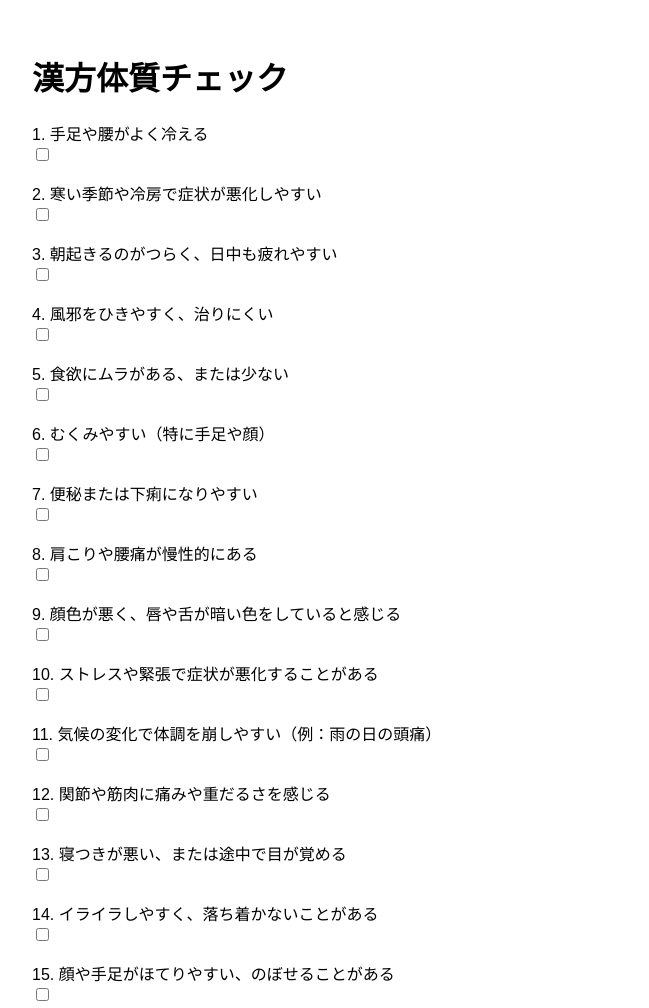
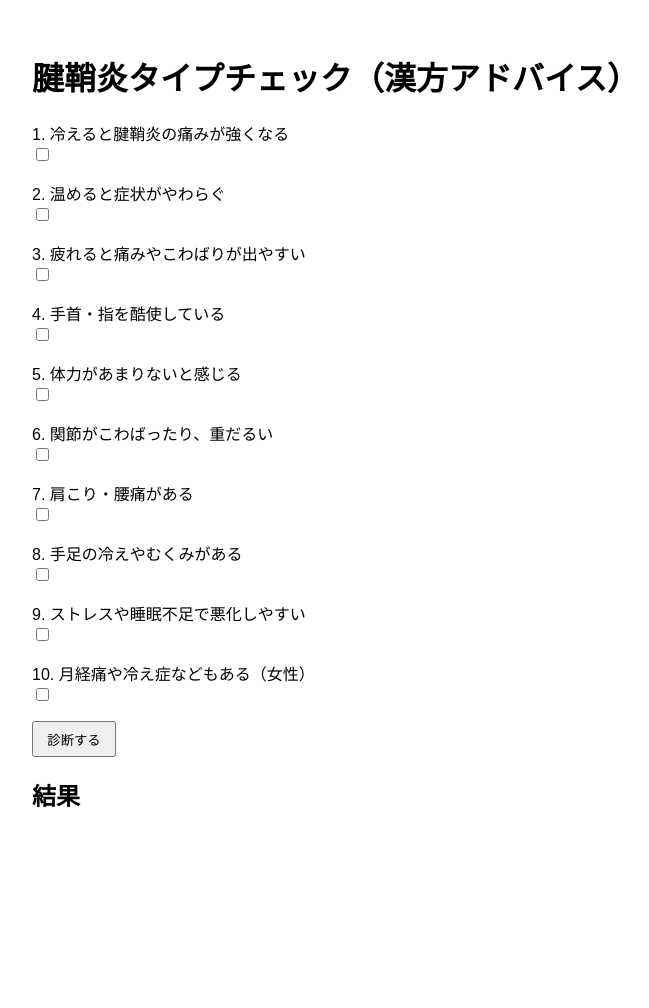
Before and after one commit to sssjngy/Kanpo-for-Kenshoen, a plain HTML site: page index.html in a window 1280 px wide. Shown: the top 1008 px of the page, without its empty margins (308-957 px from the left). After the commit the page ends 864 px from the top, so only its background shows below. Drawn offline with Linux system fonts and the light colour scheme.

Commit message:
Add files via upload

```diff
--- a/index.html
+++ b/index.html
@@ -3,7 +3,7 @@
 <html lang="ja">
 <head>
   <meta charset="UTF-8">
-  <title>漢方体質チェック</title>
+  <title>腱鞘炎タイプチェック</title>
   <style>
     body { font-family: sans-serif; padding: 2em; max-width: 600px; margin: auto; }
     .question { margin-bottom: 1em; }
@@ -11,23 +11,18 @@
   </style>
 </head>
 <body>
-  <h1>漢方体質チェック</h1>
+  <h1>腱鞘炎タイプチェック（漢方アドバイス）</h1>
   <form id="checkForm">
-    <div class="question">1. 手足や腰がよく冷える<br><input type="checkbox" name="q1"></div>
-    <div class="question">2. 寒い季節や冷房で症状が悪化しやすい<br><input type="checkbox" name="q2"></div>
-    <div class="question">3. 朝起きるのがつらく、日中も疲れやすい<br><input type="checkbox" name="q3"></div>
-    <div class="question">4. 風邪をひきやすく、治りにくい<br><input type="checkbox" name="q4"></div>
-    <div class="question">5. 食欲にムラがある、または少ない<br><input type="checkbox" name="q5"></div>
-    <div class="question">6. むくみやすい（特に手足や顔）<br><input type="checkbox" name="q6"></div>
-    <div class="question">7. 便秘または下痢になりやすい<br><input type="checkbox" name="q7"></div>
-    <div class="question">8. 肩こりや腰痛が慢性的にある<br><input type="checkbox" name="q8"></div>
-    <div class="question">9. 顔色が悪く、唇や舌が暗い色をしていると感じる<br><input type="checkbox" name="q9"></div>
-    <div class="question">10. ストレスや緊張で症状が悪化することがある<br><input type="checkbox" name="q10"></div>
-    <div class="question">11. 気候の変化で体調を崩しやすい（例：雨の日の頭痛）<br><input type="checkbox" name="q11"></div>
-    <div class="question">12. 関節や筋肉に痛みや重だるさを感じる<br><input type="checkbox" name="q12"></div>
-    <div class="question">13. 寝つきが悪い、または途中で目が覚める<br><input type="checkbox" name="q13"></div>
-    <div class="question">14. イライラしやすく、落ち着かないことがある<br><input type="checkbox" name="q14"></div>
-    <div class="question">15. 顔や手足がほてりやすい、のぼせることがある<br><input type="checkbox" name="q15"></div>
+    <div class="question">1. 冷えると腱鞘炎の痛みが強くなる<br><input type="checkbox" name="q1"></div>
+    <div class="question">2. 温めると症状がやわらぐ<br><input type="checkbox" name="q2"></div>
+    <div class="question">3. 疲れると痛みやこわばりが出やすい<br><input type="checkbox" name="q3"></div>
+    <div class="question">4. 手首・指を酷使している<br><input type="checkbox" name="q4"></div>
+    <div class="question">5. 体力があまりないと感じる<br><input type="checkbox" name="q5"></div>
+    <div class="question">6. 関節がこわばったり、重だるい<br><input type="checkbox" name="q6"></div>
+    <div class="question">7. 肩こり・腰痛がある<br><input type="checkbox" name="q7"></div>
+    <div class="question">8. 手足の冷えやむくみがある<br><input type="checkbox" name="q8"></div>
+    <div class="question">9. ストレスや睡眠不足で悪化しやすい<br><input type="checkbox" name="q9"></div>
+    <div class="question">10. 月経痛や冷え症などもある（女性）<br><input type="checkbox" name="q10"></div>
     <button type="button" onclick="analyze()">診断する</button>
   </form>
 
@@ -38,17 +33,17 @@
     function analyze() {
       const form = document.forms["checkForm"];
       let score = 0;
-      for (let i = 1; i <= 15; i++) {
+      for (let i = 1; i <= 10; i++) {
         if (form["q" + i].checked) score++;
       }
 
       let resultText = "";
-      if (score <= 4) {
-        resultText = "体質の偏りは少ないようです。生活習慣の改善で整いやすい体質です。";
-      } else if (score <= 8) {
-        resultText = "軽度の体質的アンバランスが見られます。『当帰芍薬散』『桂枝加朮附湯』などの漢方が適応になることがあります。";
+      if (score <= 3) {
+        resultText = "比較的軽度の腱鞘炎です。日常の姿勢改善や休息でも回復が期待できます。漢方は必要ないか、ごく軽度の補助として使う程度でしょう。";
+      } else if (score <= 6) {
+        resultText = "血行不良や疲労の蓄積による腱鞘炎の可能性があります。「桂枝加朮附湯」や「当帰芍薬散」などが体質改善に役立つ場合があります。";
       } else {
-        resultText = "体質的な不調が強めに出ている可能性があります。『疎経活血湯』や体質改善系の漢方の適応が考えられます。専門家に相談されることをおすすめします。";
+        resultText = "慢性炎症や体質的な要因が強く関与している可能性があります。「疎経活血湯」などの血流改善を主眼とした漢方の検討をおすすめします。必要に応じて専門家に相談を。";
       }
 
       document.getElementById("result").textContent = resultText;
```
